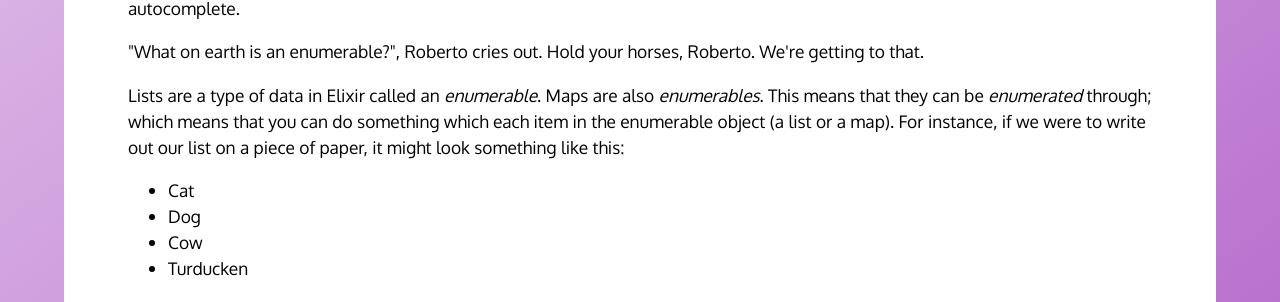
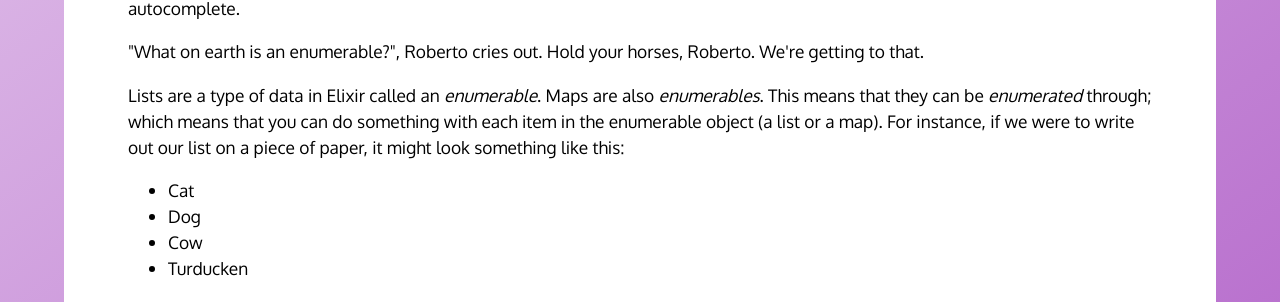
Before and after one commit to radar/joyofelixir, a Jekyll site: the page built from book/index.html, in a window 1280 px wide and 900 px high, scrolled down 39740 px. Shown: the part 176-478 px from the top of the window. Built offline with Jekyll 4.4.1, drawn with Linux system fonts in a browser that asks for light colours; some of the changed text lies outside the part shown.

Commit message:
Spelling updates.

```diff
--- a/_includes/ch/10.html
+++ b/_includes/ch/10.html
@@ -453,7 +453,7 @@
   <p>
     Both Elixir and our brains need to interpret what's inside the brackets of
     <code>List.first/1</code> first, then interpret <code>List.first/1</code>.
-    That requires us to jump around a little in the code becuase the code is
+    That requires us to jump around a little in the code because the code is
     not executed in the order that you would read it.
   </p>
 
--- a/_includes/ch/9.html
+++ b/_includes/ch/9.html
@@ -100,7 +100,7 @@
   </p>
 
   <p>
-    Lists are a type of data in Elixir called an <em>enumerable</em>. Maps are also <em>enumerables</em>. This means that they can be <em>enumerated</em> through; which means that you can do something which each item in the enumerable object (a list or a map). For instance, if we were to write out our list on a piece of paper, it might look something like this:
+    Lists are a type of data in Elixir called an <em>enumerable</em>. Maps are also <em>enumerables</em>. This means that they can be <em>enumerated</em> through; which means that you can do something with each item in the enumerable object (a list or a map). For instance, if we were to write out our list on a piece of paper, it might look something like this:
   </p>
 
   <ul>
```
